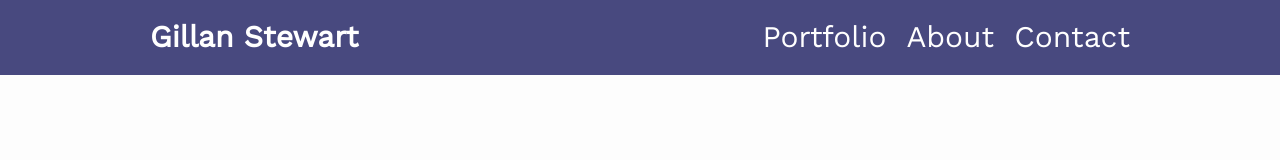
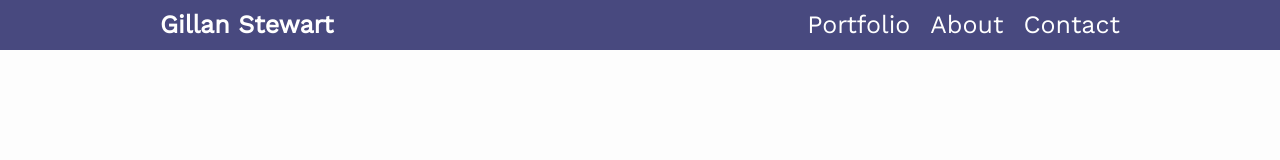
Before and after one commit to gillanjs/gillanjs.github.io, a website: page index.html in a window 1280 px wide. Drawn offline with nearby package versions, Linux system fonts and the light colour scheme.

Commit message:
Added a max-width container class

```diff
--- a/assets/style.css
+++ b/assets/style.css
@@ -1 +1 @@
-body{background-color:#fdfdfd}header{background-color:#48497f;width:100%;height:75px;font-family:'Work Sans',sans-serif;font-size:30px;color:#fff}.name{float:left;padding-left:150px;font-weight:700}.nav-right{float:right}.nav-right-padding{padding-right:20px}.nav-li{padding-top:20px}nav{padding-right:150px}li{list-style:none}ul{display:inline}
+body{background-color:#fdfdfd}.container{max-width:960px;margin:0 auto}header{background-color:#48497f;width:100%;height:50px;font-family:'Work Sans',sans-serif;font-size:25px;color:#fff}.name{float:left;font-weight:700}.nav-right{float:right}.nav-right-padding{padding-right:20px}.nav-li{padding-top:11px}li{list-style:none}ul{display:inline}
--- a/index.html
+++ b/index.html
@@ -7,7 +7,7 @@
     </head>
     <body>
         <header>
-            <nav>
+            <nav  class="container">
                 <ul>
                     <li class="name nav-li">Gillan Stewart</li>
                     <li class="nav-right nav-li">Contact</li>
--- a/styles/style.css
+++ b/styles/style.css
@@ -1,19 +1,23 @@
 body{
     background-color:#FDFDFD;
+}
+
+.container{
+    max-width:960px;
+    margin: 0 auto;
 }
 
 header{
     background-color:#48497F;
     width:100%;
-    height:75px;
+    height:50px;
     font-family: 'Work Sans', sans-serif;
-    font-size:30px;
+    font-size:25px;
     color:#FFF;
 }
 
 .name{
     float:left;
-    padding-left:150px;
     font-weight: bold;
 }
 
@@ -26,11 +30,10 @@ header{
 }
 
 .nav-li{
-    padding-top:20px;
+    padding-top:11px;
 }
 
 nav{
-    padding-right:150px;
 }
 
 li{
```
